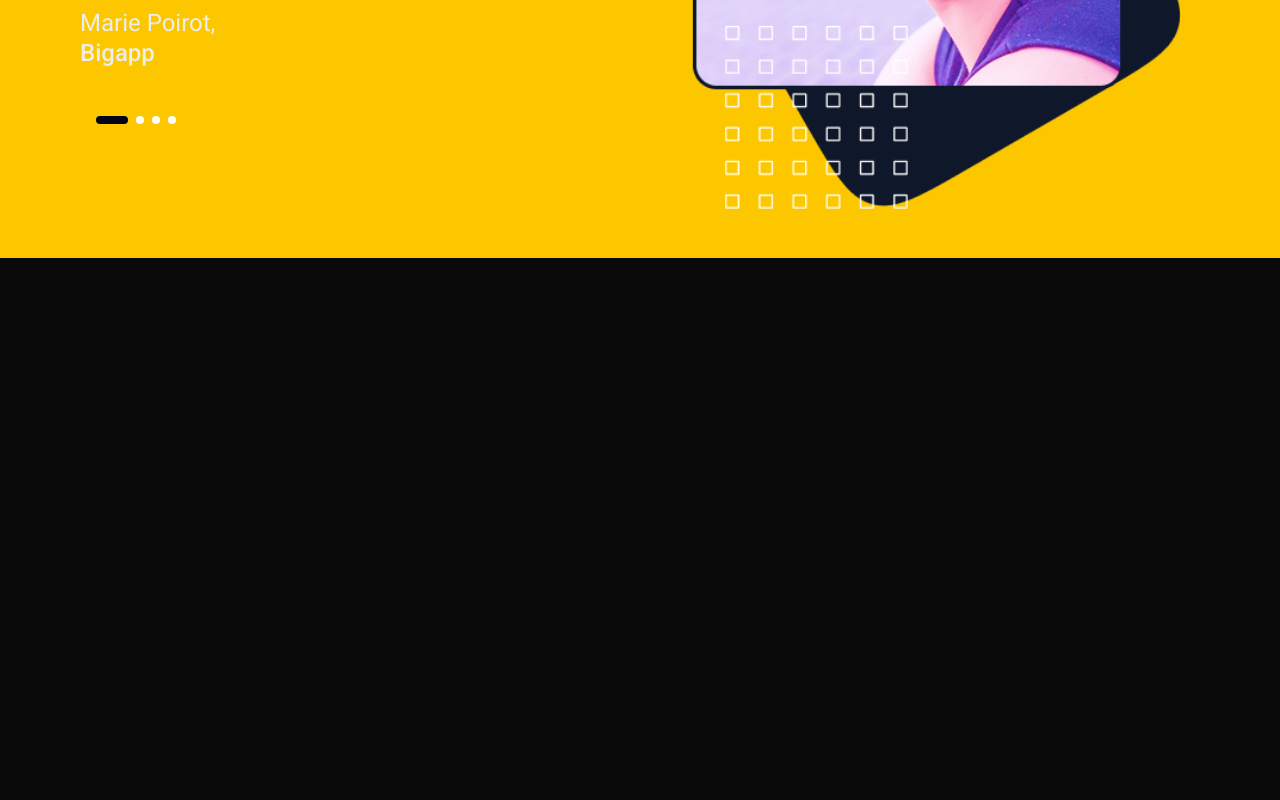
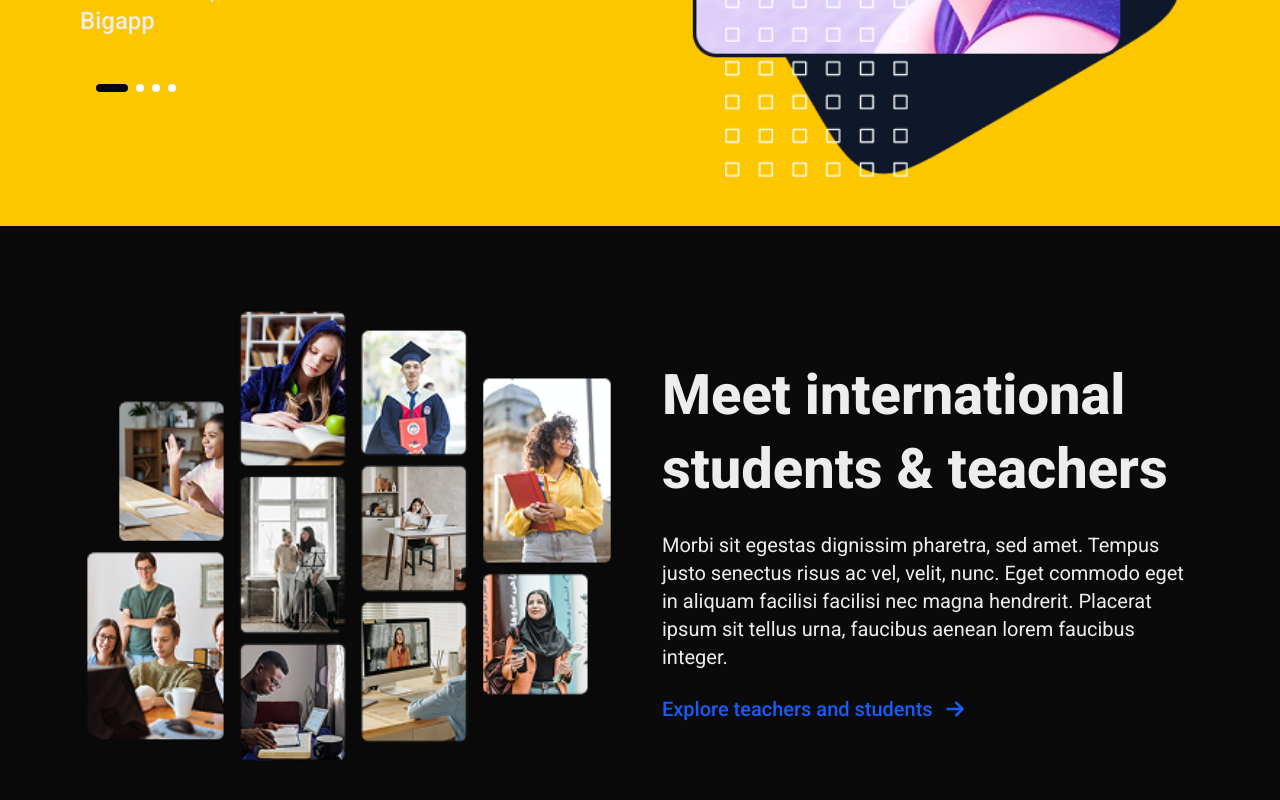
Before and after one commit to renanvcb/buzzvel-test, a Next.js app: page / in a window 1280 px wide. Shown: the part 1920-2720 px from the top of the page. Before the commit the page ends 2226 px from the top, so only its background shows below. Built offline with nearby package versions, Linux system fonts and the light colour scheme.

Commit message:
feat: add Students component with animation and illustration

```diff
--- a/src/app/page.tsx
+++ b/src/app/page.tsx
@@ -1,13 +1,15 @@
 import { Features } from "@/components/features";
 import { Hero } from "@/components/hero";
 import { Quote } from "@/components/quote";
+import { Students } from "@/components/students";
 
 export default function Home() {
   return (
-    <div className="py-12 space-y-24">
+    <div className="py-12 space-y-20">
       <Hero />
       <Features />
       <Quote />
+      <Students />
     </div>
   );
 }
--- /dev/null
+++ b/src/components/students/index.tsx
@@ -0,0 +1,59 @@
+"use client";
+import { motion } from "framer-motion";
+import Image from "next/image";
+import { Button } from "../button";
+import { FaArrowRight } from "react-icons/fa6";
+
+export function Students() {
+  return (
+    <motion.section
+      initial={{ opacity: 0, y: 30 }}
+      whileInView={{ opacity: 1, y: 0 }}
+      transition={{ duration: 0.6 }}
+      viewport={{ once: true, amount: 0.5 }}
+      className="space-y-8 lg:grid lg:grid-cols-2 lg:gap-11 lg:px-20 lg:items-center lg:space-y-0"
+    >
+      <motion.div
+        initial={{ opacity: 0, x: -30 }}
+        whileInView={{ opacity: 1, x: 0 }}
+        transition={{ duration: 0.6 }}
+        viewport={{ once: true, amount: 0.5 }}
+        className="px-4 space-y-6 lg:px-0 lg:order-2"
+      >
+        <h2 className="text-2xl font-bold xl:font-extrabold xl:text-[56px]">
+          Meet international students & teachers
+        </h2>
+        <p className="xl:text-xl">
+          Morbi sit egestas dignissim pharetra, sed amet. Tempus justo senectus
+          risus ac vel, velit, nunc. Eget commodo eget in aliquam facilisi
+          facilisi nec magna hendrerit. Placerat ipsum sit tellus urna, faucibus
+          aenean lorem faucibus integer.
+        </p>
+
+        <Button variant="link" size="m" className="xl:text-xl">
+          <Button.Text>Explore teachers and students</Button.Text>
+          <Button.IconRight>
+            <FaArrowRight />
+          </Button.IconRight>
+        </Button>
+      </motion.div>
+
+      <motion.div
+        initial={{ opacity: 0, scale: 0.9 }}
+        whileInView={{ opacity: 1, scale: 1 }}
+        transition={{ duration: 0.6, delay: 0.2 }}
+        viewport={{ once: true, amount: 0.5 }}
+        className="flex justify-center lg:order-1"
+      >
+        <Image
+          src="/students-illustration.png"
+          alt="A collection of photos of students worldwide"
+          width={625}
+          height={549}
+          className="w-96 h-auto object-contain md:w-2xl lg:w-full lg:max-h-[544px]"
+          priority
+        />
+      </motion.div>
+    </motion.section>
+  );
+}
```
Also changed, not shown: public/students-illustration.png (added).
